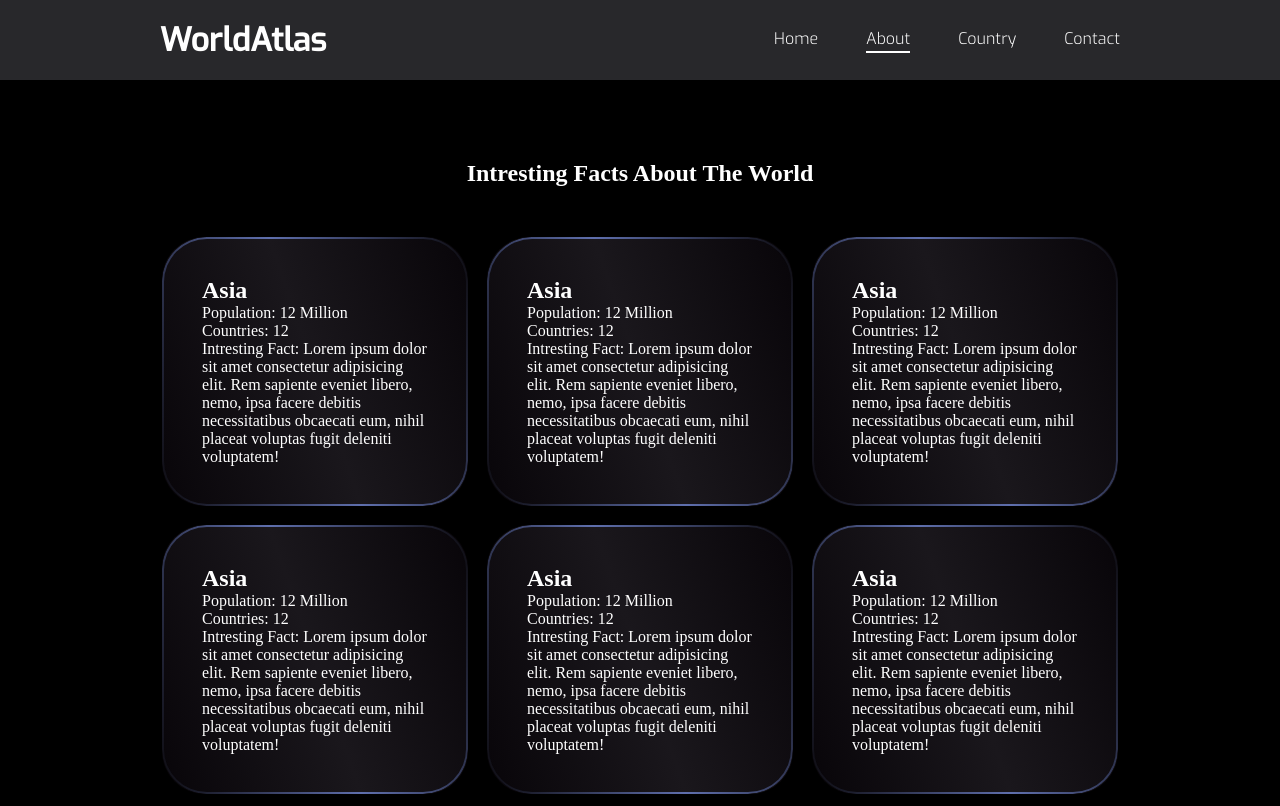
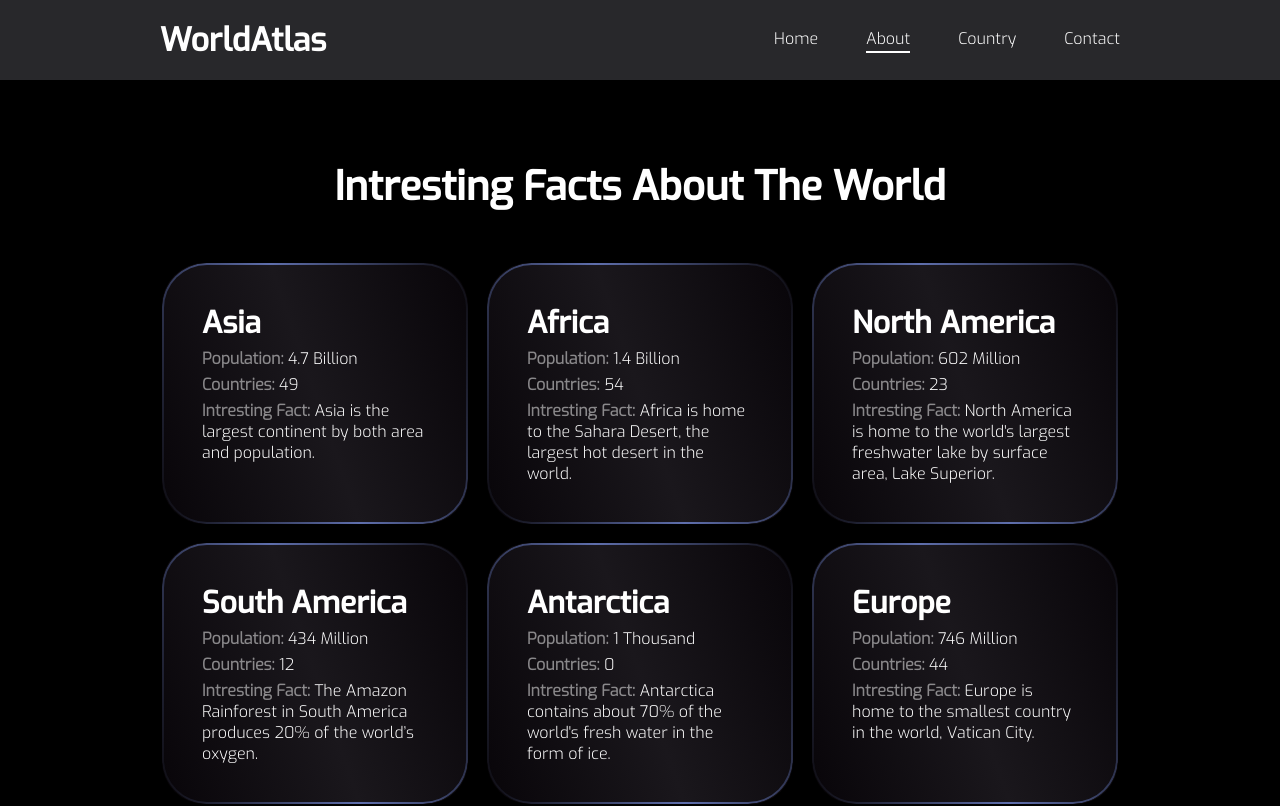
Before and after one commit to Nabraj28/World-Atlas, a React (Vite) app: page /about in a window 1280 px wide. Shown: the top 806 px of the page. Built offline with nearby package versions, Linux system fonts and the light colour scheme.

Commit message:
UPDATE: About Page Updated

```diff
--- a/src/components/Card/Card.jsx
+++ b/src/components/Card/Card.jsx
@@ -1,12 +1,9 @@
 import styles from './card.module.css'
 
-const Card = () => {
+const Card = ({ children }) => {
     return (
         <div className={styles.cardContainer}>
-            <h1>Asia</h1>
-            <p>Population: <span>12 Million</span></p>
-            <p>Countries: <span>12</span></p>
-            <p>Intresting Fact: <span>Lorem ipsum dolor sit amet consectetur adipisicing elit. Rem sapiente eveniet libero, nemo, ipsa facere debitis necessitatibus obcaecati eum, nihil placeat voluptas fugit deleniti voluptatem!</span></p>
+            {children}
         </div>
     )
 }
--- a/src/components/Card/card.module.css
+++ b/src/components/Card/card.module.css
@@ -1,11 +1,15 @@
 .cardContainer {
     position: relative;
+    width: 100%;
     border: 2px solid transparent;
     background: linear-gradient(71deg, #080509, #1a171c, #080509);
     border-radius: 45px;
     padding: 40px;
     background-clip: padding-box;
     overflow: hidden;
+    display: flex;
+    flex-direction: column;
+    gap: 5px;
 }
 
 .cardContainer:after {
--- a/src/data/continents.js
+++ b/src/data/continents.js
@@ -1,39 +1,46 @@
-const continents = [
+const ContinentsList = [
     {
         name: "Asia",
         population: "4.7 Billion",
         fact: "Asia is the largest continent by both area and population.",
+        countries: 49
     },
     {
         name: "Africa",
         population: "1.4 Billion",
         fact: "Africa is home to the Sahara Desert, the largest hot desert in the world.",
+        countries: 54
     },
     {
         name: "North America",
         population: "602 Million",
         fact: "North America is home to the world's largest freshwater lake by surface area, Lake Superior.",
+        countries: 23
     },
     {
         name: "South America",
         population: "434 Million",
         fact: "The Amazon Rainforest in South America produces 20% of the world’s oxygen.",
+        countries: 12
     },
     {
         name: "Antarctica",
         population: "1 Thousand",
         fact: "Antarctica contains about 70% of the world's fresh water in the form of ice.",
+        countries: 0
     },
     {
         name: "Europe",
         population: "746 Million",
         fact: "Europe is home to the smallest country in the world, Vatican City.",
+        countries: 44
     },
     {
         name: "Australia",
         population: "44 Million",
         fact: "Australia is home to the Great Barrier Reef, the largest coral reef system in the world.",
+        countries: 3
     },
 ];
 
-export default continents;
+export default ContinentsList;
--- a/src/pages/About/About.jsx
+++ b/src/pages/About/About.jsx
@@ -1,21 +1,20 @@
-import Card from '../../components/Card/Card'
-import styles from './about.module.css'
+import Card from '../../components/Card/Card';
+import styles from './about.module.css';
+import ContinentsList from '../../data/continents';
 
 const About = () => {
     return (
         <section className={styles.aboutContainer}>
-            <h1>Intresting Facts About The World</h1>
+            <h1 className={styles.aboutHeading}>Intresting Facts About The World</h1>
             <div className={styles.contentContainer}>
-                <Card />
-                <Card />
-                <Card />
-                <Card />
-                <Card />
-                <Card />
-                <Card />
-                <Card />
-                <Card />
-                <Card />
+                {ContinentsList.map(({ name, population, countries, fact }, index) => (
+                    <Card key={index}>
+                        <h1 className={styles.cardTitle}>{name}</h1>
+                        <p className={styles.contentHeading}>Population: <span>{population}</span></p>
+                        <p>Countries: <span>{countries}</span></p>
+                        <p>Intresting Fact: <span>{fact}</span></p>
+                    </Card>
+                ))}
             </div>
         </section>
     )
--- a/src/pages/About/about.module.css
+++ b/src/pages/About/about.module.css
@@ -1,6 +1,5 @@
 .aboutContainer{
     background-color: var(--primary-color);
-    min-height: 50rem; /* To be deleted*/
     color: #fff;
     display: flex;
     align-items: center;
@@ -9,9 +8,52 @@
     gap: 3rem;
 }
 
+.aboutHeading{
+    font-size: var(--fs-heading);
+    font-family: var(--primary-font);
+    text-align: center;
+    max-width: 90%;
+}
 .contentContainer{
-    width: 75%;
+    max-width: 75%;
     display: grid;
     grid-template-columns: repeat(3, 1fr);
     gap: 15px;
 }
+
+.contentContainer h1{
+    font-size: var(--fs-large);
+    font-family: var(--primary-font);
+}
+
+.contentContainer p{
+    color: #ffffff80;
+    font-family: var(--secondary-font);
+    font-size: var(--fs-small);
+    font-weight: 600;
+}
+
+.contentContainer span{
+    color: #fff;
+    font-weight: normal;
+}
+
+
+/* For Tablet */
+@media (max-width: 1240px){
+    .contentContainer{
+        grid-template-columns: repeat(2, 1fr);
+        max-width: 85%;
+    }
+
+    .aboutHeading{
+        font-size: var(--fs-large);
+    }
+
+}
+/* For Mobile */
+@media (max-width: 768px){
+    .contentContainer{
+        grid-template-columns: repeat(1,1fr);
+    }
+}
--- a/src/pages/Home/Home.jsx
+++ b/src/pages/Home/Home.jsx
@@ -1,10 +1,11 @@
 import { NavLink } from 'react-router';
 import styles from './home.module.css';
 import { IoIosArrowRoundForward } from "react-icons/io";
+import About from '../About/About';
 
 const Home = () => {
     return (
-
+        <main>
             <section className={styles.mainContainer}>
                 <div className={styles.backgroundImageContainer}>
                     <div className={styles.textContainer}>
@@ -14,24 +15,32 @@ const Home = () => {
                             Country at a time
                         </h1>
                         <p className={styles.heroContent}>
-                        Discover the history, culture and beauty of every nation. Sort, search,
+                            Discover the history, culture, and beauty of every nation. Sort, search,
                             <br />
                             and filter through countries to find the details you want.
                         </p>
-                    <NavLink className={styles.navLink} to={'/country'}>
+                        <NavLink
+                            className={styles.navLink}
+                            to={'/country'}
+                        >
                             <button className={styles.styledButton}>
                                 Start Exploring
-                            <IoIosArrowRoundForward size={25} />
-
+                                <IoIosArrowRoundForward className={styles.arrowIcon} />
                             </button>
                         </NavLink>
                     </div>
                     <div className={styles.imageContainer}>
-                    <img src="/Earth.svg" alt="" className={styles.earthImage} />
+                        <img
+                            src="/Earth.svg"
+                            alt="Earth illustration"
+                            className={styles.earthImage}
+                        />
                     </div>
                 </div>
             </section>
-    )
-}
+            <About />
+        </main>
+    );
+};
 
-export default Home
+export default Home;
--- a/src/pages/Home/home.module.css
+++ b/src/pages/Home/home.module.css
@@ -7,7 +7,7 @@
     background-position: center;
     background-size: contain;
     background-repeat: no-repeat;
-    padding: 5rem 0 5rem 0;
+    padding: 5rem 0 0 0;
 }
 
 .backgroundImageContainer{
@@ -77,10 +77,6 @@
         width: 100%;
     }
 
-    .heroHeading{
-        font-size: 32px;
-    }
-
     .heroContentBox{
         gap: 1rem;
     }
@@ -94,7 +90,7 @@
       }
   }
 
-  @media (min-width: 768px) and (max-width:1240px){
+  @media (max-width:1240px){
 
     .backgroundImageContainer{
         width: 85%;
```
Also changed, not shown: src/components/Header/header.module.css (+5 -2 lines), 1 other file (tests, documents, lock files or other folders). Lines whose indentation alone changed are shown as unchanged.
